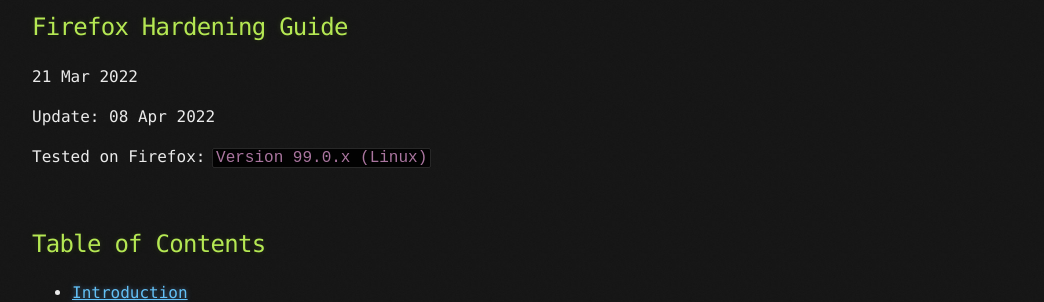
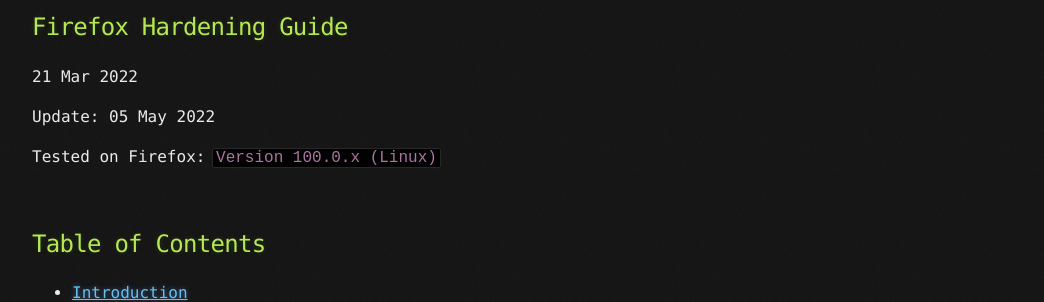
Before and after one commit to brainfucksec/brainfucksec.github.io, a Jekyll site: the page built from _posts/2022-03-21-firefox-hardening-guide.md, in a window 1280 px wide and 900 px high. Shown: the part 126-428 px from the top of the window, without its empty margins (108-1152 px from the left). Built offline with Jekyll 4.4.1, drawn with Linux system fonts in a browser that asks for light colours.

Commit message:
Update _posts/2022-03-21-firefox-hardening-guide.md

```diff
--- a/_posts/2022-03-21-firefox-hardening-guide.md
+++ b/_posts/2022-03-21-firefox-hardening-guide.md
@@ -4,9 +4,9 @@
 date: 2022-03-21
 ---
 
-Update: 08 Apr 2022
+Update: 05 May 2022
 
-Tested on Firefox: `Version 99.0.x (Linux)`
+Tested on Firefox: `Version 100.0.x (Linux)`
 
 <br>
 
```
